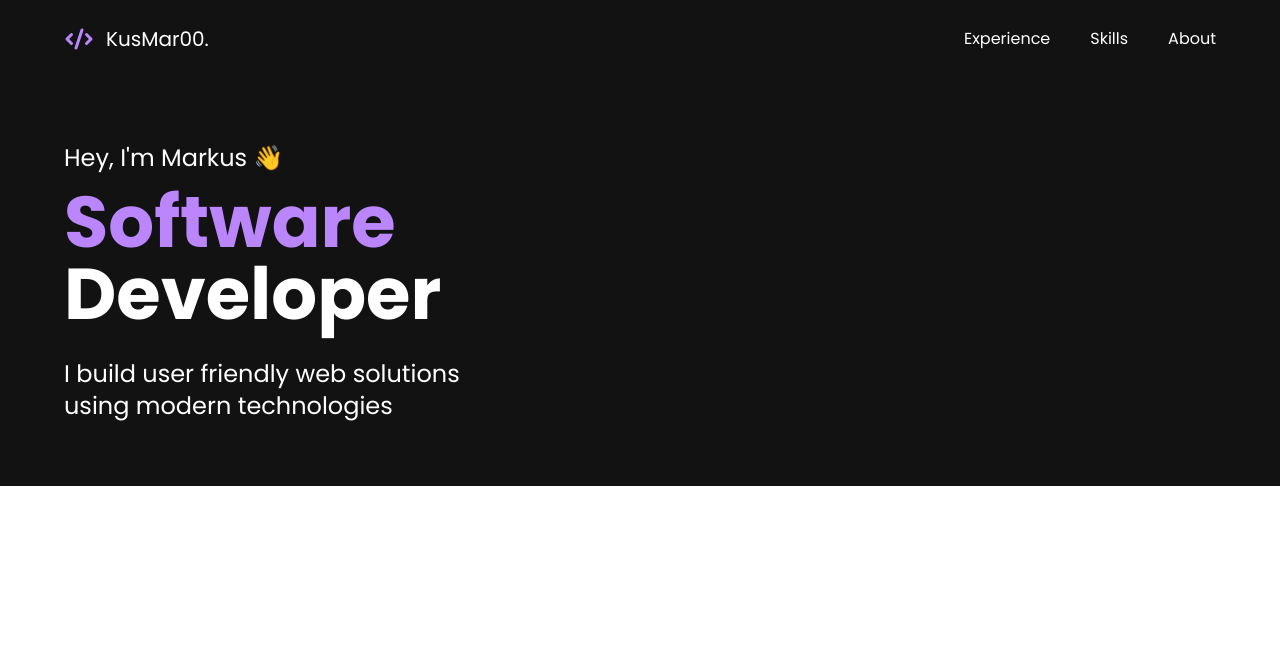
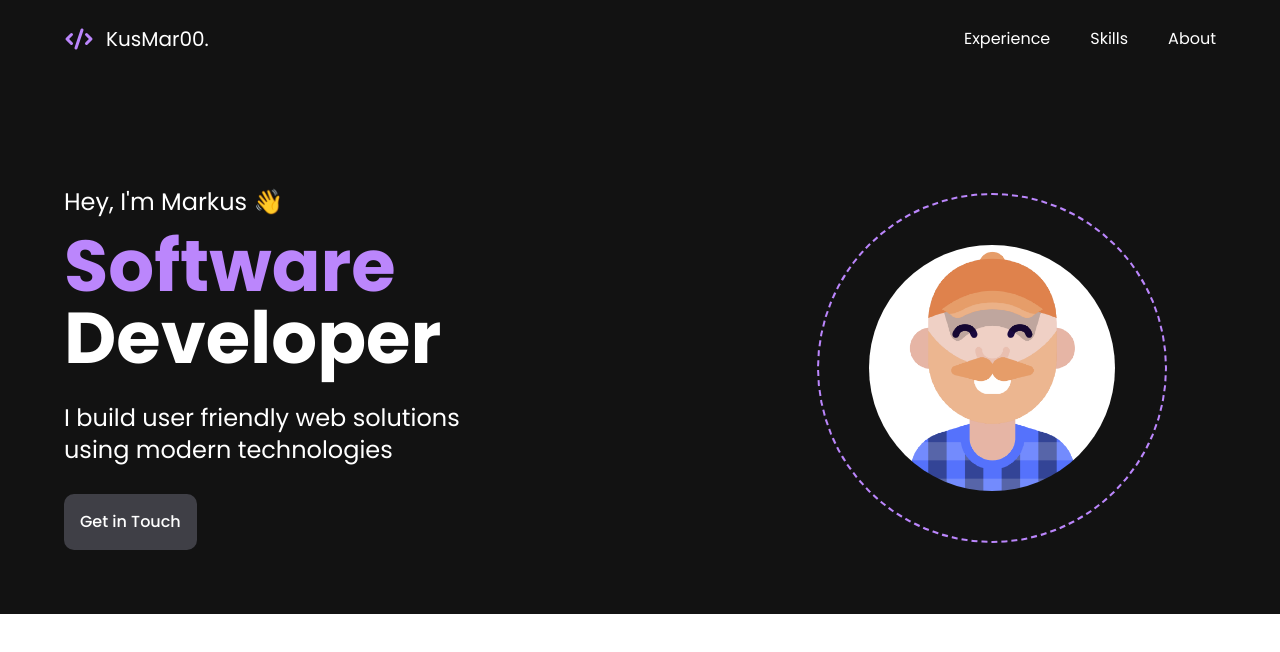
Before and after one commit to KusMar00/KusMar00.github.io, a React (Vite) app in the folder portfolio/: page / in a window 1280 px wide. Shown: the top 652 px of the page. Built offline with nearby package versions, Linux system fonts and the light colour scheme.

Commit message:
Add Hero img + button

```diff
--- /dev/null
+++ b/portfolio/src/assets/index.js
@@ -0,0 +1,3 @@
+import avatar from "./avatar.png";
+
+export { avatar };
--- /dev/null
+++ b/portfolio/src/components/Button.jsx
@@ -0,0 +1,14 @@
+import React from "react";
+
+const Button = ({ styles, text }) => {
+  return (
+    <button
+      type="button"
+      className={`rounded-[10px] py-3 px-4 bg-zinc-700 hover:bg-zinc-800 font-poppins font-medium text-[16px] text-white outline-none ${styles}`}
+    >
+      {text}
+    </button>
+  );
+};
+
+export default Button;
--- a/portfolio/src/components/Hero.jsx
+++ b/portfolio/src/components/Hero.jsx
@@ -1,7 +1,12 @@
 import styles from "../styles";
+import { avatar } from "../assets";
+import Button from "./Button";
 
 const Hero = () => (
-  <section id="home" className={`flex md:flex-row flex-col ${styles.paddingY}`}>
+  <section
+    id="home"
+    className={`flex md:flex-row flex-col ${styles.paddingY} mt-11`}
+  >
     <div
       className={`${styles.flexStart} text-white font-poppins text-2xl flex-col xl:px-0 sm:px-16 px-6 flex-1`}
     >
@@ -14,8 +19,15 @@ const Hero = () => (
         I build user friendly web solutions <br />
         using modern technologies
       </p>
+      <Button text="Get in Touch" styles="mt-7" />
     </div>
-    <div></div>
+    <div className={`flex-1 flex ${styles.flexCenter} md:my-0 my-10 relative`}>
+      <img
+        src={avatar}
+        alt="avatar"
+        className="rounded-full w-[350px] p-[50px] border-2 border-dashed border-secondary"
+      />
+    </div>
   </section>
 );
 
--- a/portfolio/src/components/index.js
+++ b/portfolio/src/components/index.js
@@ -1,4 +1,5 @@
 import Navbar from "./Navbar";
 import Hero from "./Hero";
+import Button from "./Button";
 
-export { Navbar, Hero };
+export { Navbar, Hero, Button };
```
Also changed, not shown: portfolio/src/assets/avatar.png (added).
